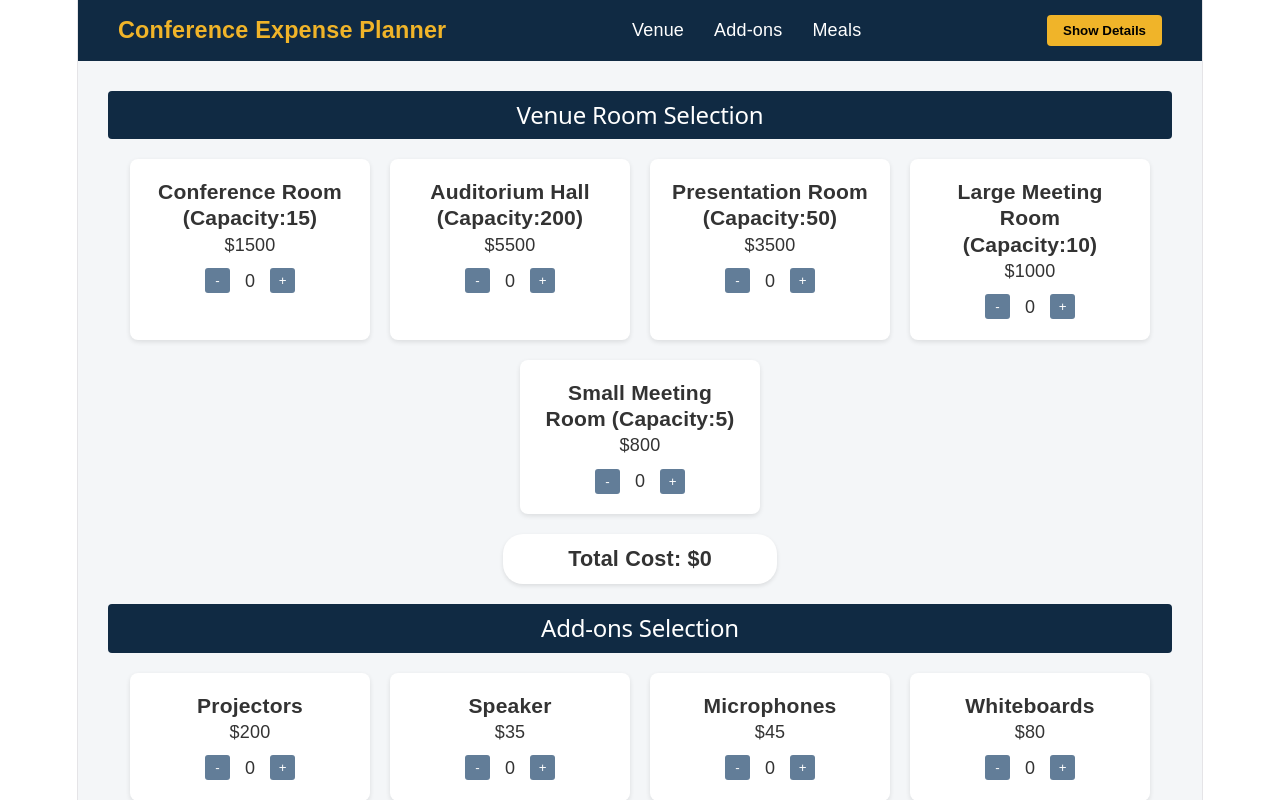
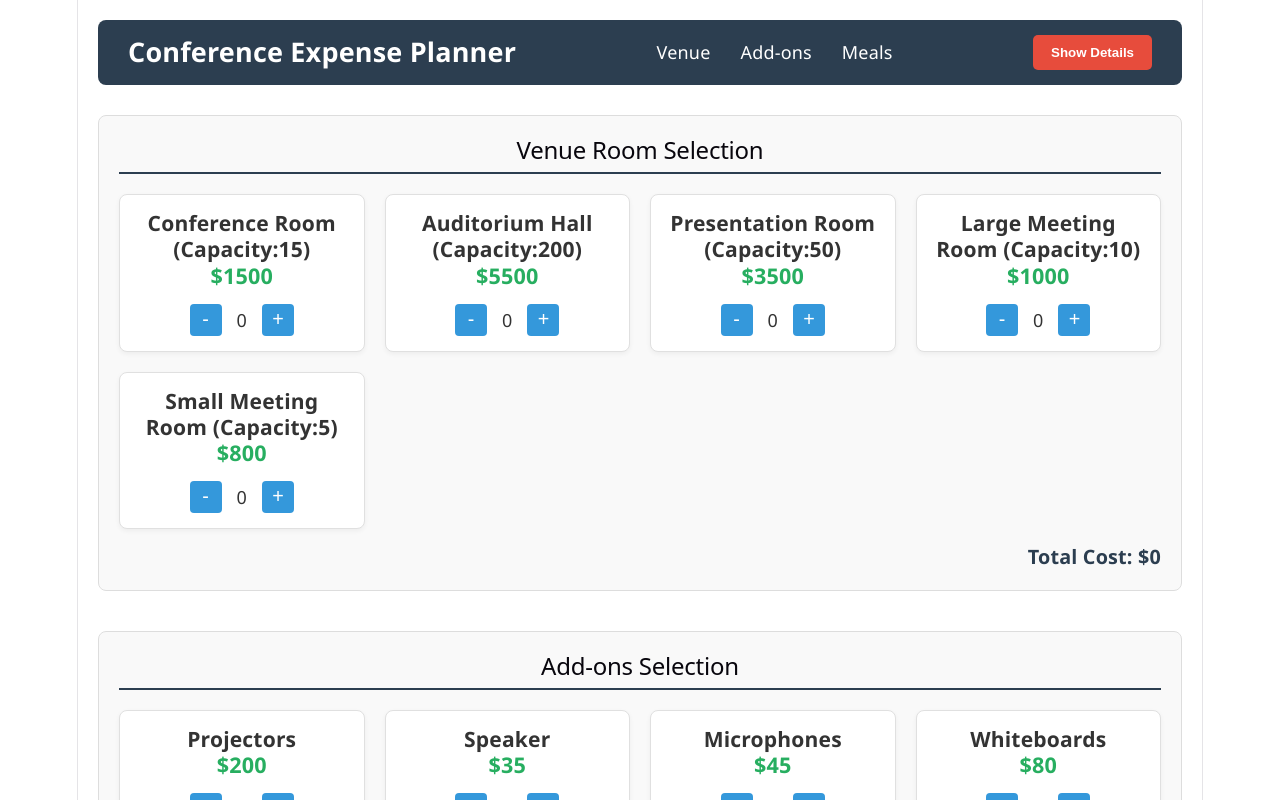
Before and after one commit to acekun12345/conference-expense-planner, a React (Vite) app in the folder conference-expense-planner/: page / in a window 1280 px wide. Both pictures are taken after a click on the button "Get Started". Built offline with nearby package versions, Linux system fonts and the light colour scheme.

Commit message:
style: update conference event styling

```diff
--- a/conference-expense-planner/src/Components/ConferenceEvent.css
+++ b/conference-expense-planner/src/Components/ConferenceEvent.css
@@ -1,73 +1,85 @@
 .conference-container {
-  min-height: 100vh;
-  background-color: #f4f6f8;
+  font-family: 'Segoe UI', Tahoma, Geneva, Verdana, sans-serif;
   color: #333;
-  font-family: sans-serif;
+  padding: 20px;
+  max-width: 1200px;
+  margin: 0 auto;
 }
 
 .navbar {
-  background-color: #102a43;
-  color: white;
   display: flex;
   justify-content: space-between;
   align-items: center;
-  padding: 15px 40px;
-  position: sticky;
-  top: 0;
-  z-index: 100;
+  background-color: #2c3e50;
+  padding: 15px 30px;
+  border-radius: 8px;
+  color: #fff;
+  margin-bottom: 30px;
 }
 
 .navbar-title {
-  font-size: 1.3rem;
+  font-size: 1.5rem;
   font-weight: bold;
-  color: #f0b429;
 }
 
 .navbar-links a {
-  color: white;
+  color: #fff;
+  text-decoration: none;
   margin: 0 15px;
-  text-decoration: none;
   font-weight: 500;
 }
 
-.show-details-btn {
-  background-color: #f0b429;
-  border: none;
-  padding: 8px 16px;
-  font-weight: bold;
-  border-radius: 4px;
-  cursor: pointer;
+.navbar-links a:hover {
+  text-decoration: underline;
 }
 
-.main-content {
-  padding: 30px;
-  max-width: 1100px;
-  margin: 0 auto;
+.show-details-btn {
+  background-color: #e74c3c;
+  color: white;
+  border: none;
+  padding: 10px 18px;
+  border-radius: 5px;
+  cursor: pointer;
+  font-weight: bold;
+}
+
+.show-details-btn:hover {
+  background-color: #c0392b;
+}
+
+.section {
+  margin-bottom: 40px;
+  background: #f9f9f9;
+  padding: 20px;
+  border-radius: 8px;
+  border: 1px solid #ddd;
 }
 
 .section-header {
-  background-color: #102a43;
-  color: white;
-  text-align: center;
-  padding: 10px;
+  border-bottom: 2px solid #2c3e50;
+  padding-bottom: 8px;
   margin-bottom: 20px;
-  border-radius: 4px;
 }
 
 .grid-container {
-  display: flex;
-  flex-wrap: wrap;
+  display: grid;
+  grid-template-columns: repeat(auto-fill, minmax(220px, 1fr));
   gap: 20px;
-  justify-content: center;
 }
 
 .card {
   background: white;
-  padding: 20px;
+  border: 1px solid #e0e0e0;
   border-radius: 8px;
-  width: 200px;
-  box-shadow: 0 2px 5px rgba(0,0,0,0.1);
+  padding: 15px;
   text-align: center;
+  box-shadow: 0 2px 5px rgba(0,0,0,0.05);
+}
+
+.price {
+  font-size: 1.2rem;
+  color: #27ae60;
+  font-weight: bold;
 }
 
 .quantity-controls {
@@ -75,79 +87,89 @@
   justify-content: center;
   align-items: center;
   gap: 15px;
-  margin-top: 10px;
+  margin-top: 15px;
 }
 
 .quantity-controls button {
-  background: #627d98;
+  background: #3498db;
   color: white;
   border: none;
-  width: 25px;
-  height: 25px;
+  width: 32px;
+  height: 32px;
+  border-radius: 4px;
   cursor: pointer;
-  border-radius: 3px;
+  font-size: 1.1rem;
+}
+
+.quantity-controls button:hover {
+  background: #2980b9;
 }
 
 .subtotal-box {
-  background: white;
-  text-align: center;
-  font-size: 1.2rem;
+  margin-top: 15px;
+  text-align: right;
+  font-size: 1.1rem;
   font-weight: bold;
-  padding: 12px;
-  margin: 20px auto;
-  width: 250px;
-  border-radius: 20px;
-  box-shadow: 0 2px 4px rgba(0,0,0,0.1);
+  color: #2c3e50;
 }
 
 .people-input-container {
-  text-align: center;
   margin-bottom: 20px;
-  font-size: 1.1rem;
+  font-size: 1rem;
 }
 
 .people-input-container input {
-  padding: 5px;
+  padding: 6px 10px;
+  width: 80px;
   font-size: 1rem;
-  width: 60px;
+  margin-left: 10px;
 }
 
 .meals-grid {
   display: flex;
-  justify-content: center;
-  gap: 30px;
+  gap: 25px;
+  flex-wrap: wrap;
 }
 
 .meal-card {
   display: flex;
   align-items: center;
   gap: 8px;
-  font-size: 1.1rem;
-}
-
-.summary-container {
-  padding: 40px;
-  text-align: center;
-  max-width: 800px;
-  margin: 0 auto;
-}
-
-.grand-total {
-  font-size: 3rem;
-  margin: 10px 0 30px 0;
+  font-size: 1rem;
+  background: white;
+  padding: 10px 15px;
+  border-radius: 6px;
+  border: 1px solid #ddd;
 }
 
 .summary-table {
   width: 100%;
   border-collapse: collapse;
+  margin-top: 20px;
   background: white;
 }
 
 .summary-table th, .summary-table td {
   border: 1px solid #ddd;
   padding: 12px;
+  text-align: left;
 }
 
 .summary-table th {
-  background-color: #f2f2f2;
+  background-color: #34495e;
+  color: white;
 }
+
+.display_box {
+  text-align: center;
+  background: white;
+  padding: 30px;
+  border-radius: 8px;
+  box-shadow: 0 4px 10px rgba(0,0,0,0.1);
+}
+
+.heading {
+  font-size: 2.5rem;
+  color: #27ae60;
+  margin: 10px 0 20px 0;
+}
```
